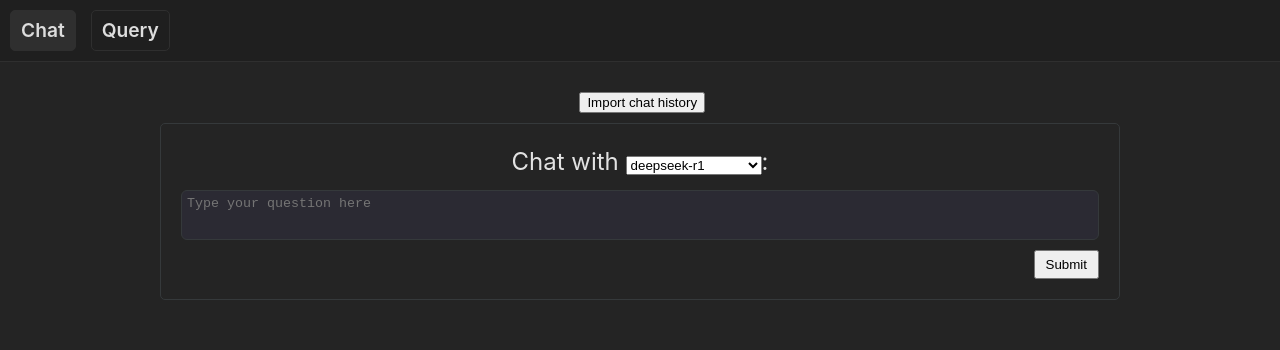
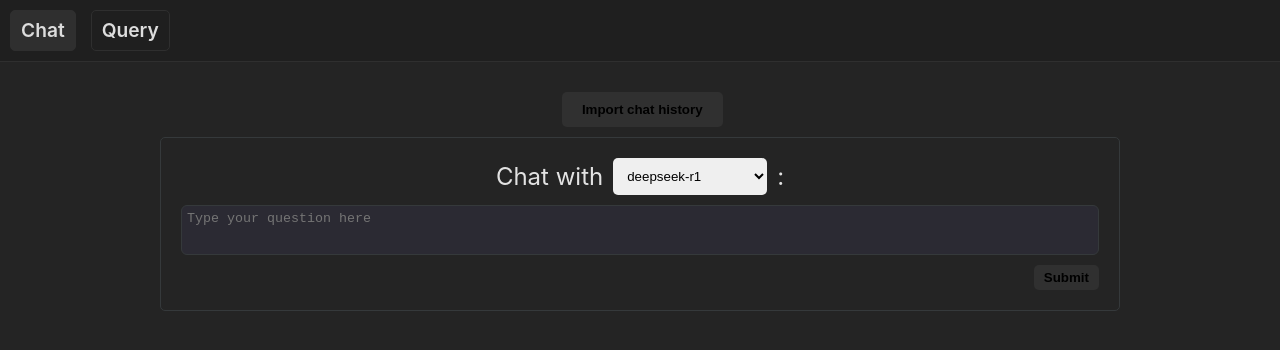
Before and after one commit to dairefinn/ollama-react-frontend, a React (Vite) app: page /chat in a window 1280 px wide. Shown: the top 350 px of the page. Built offline with nearby package versions, Linux system fonts and the light colour scheme.

Commit message:
Some styling and error handling

```diff
--- a/src/api/ollama-api.ts
+++ b/src/api/ollama-api.ts
@@ -7,7 +7,8 @@ class OllamaAPIHandler
 
     public async generate(model: OllamaSupportedModel, prompt: string): Promise<OllamaGenerateResponse>
     {
-        console.info(`Generating with model ${model} and prompt ${prompt}`)
+        OllamaAPIHandler.validatePrompt(prompt);
+
         return fetch(
             `${this.baseUrl}/api/generate`,
             {
@@ -21,9 +22,11 @@ class OllamaAPIHandler
         ).then(response => response.json());
     }
 
-    public async chat(model: OllamaSupportedModel, messages?: OllamaMessage[], tools?: OllamaToolRequest[]): Promise<OllamaChatResponse>
+    public async chat(model: OllamaSupportedModel, messages: OllamaMessage[], tools?: OllamaToolRequest[]): Promise<OllamaChatResponse>
     {
-        console.info(`Chatting with model ${model} and messages ${messages} and tools ${tools}`)
+        const lastMessage: string = messages[messages.length - 1].content || "";
+        OllamaAPIHandler.validatePrompt(lastMessage);
+
         return fetch(
             `${this.baseUrl}/api/chat`,
             {
@@ -38,6 +41,20 @@ class OllamaAPIHandler
         ).then(response => response.json())
     }
 
+    private static validatePrompt(prompt: string): void
+    {
+        console.info(`Validating prompt ${prompt}`)
+        if (!prompt || prompt.length === 0)
+        {
+            throw new Error("Prompt cannot be empty");
+        }
+
+        if (prompt.length > 2048)
+        {
+            throw new Error("Prompt cannot be longer than 2048 characters");
+        }
+    }
+
 }
 
 const OllamaAPI = new OllamaAPIHandler();
--- a/src/index.css
+++ b/src/index.css
@@ -23,6 +23,28 @@ body {
 
 button {
   margin: 10px;
+  outline: none;
+  border: none;
+  padding: 10px 20px;
+  border-radius: 5px;
+  background-color: #303030;
+  font-weight: 600;
+}
+
+button:hover {
+  cursor: pointer;
+  background-color: #343434;
+}
+
+button:active {
+  background-color: #383838;
+}
+
+select {
+  outline: none;
+  border: none;
+  padding: 10px 10px;
+  border-radius: 5px;
 }
 
 /* Prompt form */
@@ -37,7 +59,10 @@ button {
 
 .question-prompt {
   font-size: 1.5rem;
-  text-align: center;
+  display: flex;
+  justify-content: center;
+  align-items: center;
+  gap: 10px;
 }
 
 .question-textarea {
--- a/src/pages/Chat.tsx
+++ b/src/pages/Chat.tsx
@@ -35,8 +35,8 @@ function ChatPage()
         }
       })
 
-      .catch(() => {
-        alert('Failed to get response from the server. Please try again later.');
+      .catch((e: Error) => {
+        alert(e.message);
         setQuestion(questionTemp);
         setChatHistory(chatHistoryPrevious);
       })
@@ -120,7 +120,7 @@ function ChatPage()
 
       <div className='area-prompt-form'>
         <div className='question-prompt'>
-          <span>Chat with&nbsp;</span>
+          <span>Chat with</span>
           <select className='model-select' value={model} onChange={onChangeModel}>
             {
               Object.values(OllamaSupportedModel).map(model => {
--- a/src/pages/Query.tsx
+++ b/src/pages/Query.tsx
@@ -35,8 +35,8 @@ function QueryPage()
           }
         })
 
-        .catch(() => {
-          alert('Failed to get response from the server. Please try again later.');
+        .catch((e: Error) => {
+          alert(e.message);
           setQuestion(questionTemp);
           setQueryHistory(queryHistoryPrevious);
         })
@@ -76,7 +76,7 @@ function QueryPage()
 
         <div className='area-prompt-form'>
           <div className='question-prompt'>
-            <span>Ask&nbsp;</span>
+            <span>Ask</span>
             <select className='model-select' value={model} onChange={onChangeModel}>
               {
                 Object.values(OllamaSupportedModel).map(model => {
@@ -84,7 +84,7 @@ function QueryPage()
                 })
               }
             </select>
-            <span>&nbsp;something:</span>
+            <span>something:</span>
           </div>
           <textarea ref={textareaRef} className='question-textarea' value={question} onChange={(e) => setQuestion(e.target.value)} placeholder="Type your question here" onKeyDown={onKeyDown} />
           <button onClick={onClickSubmit}>Submit</button>
```
